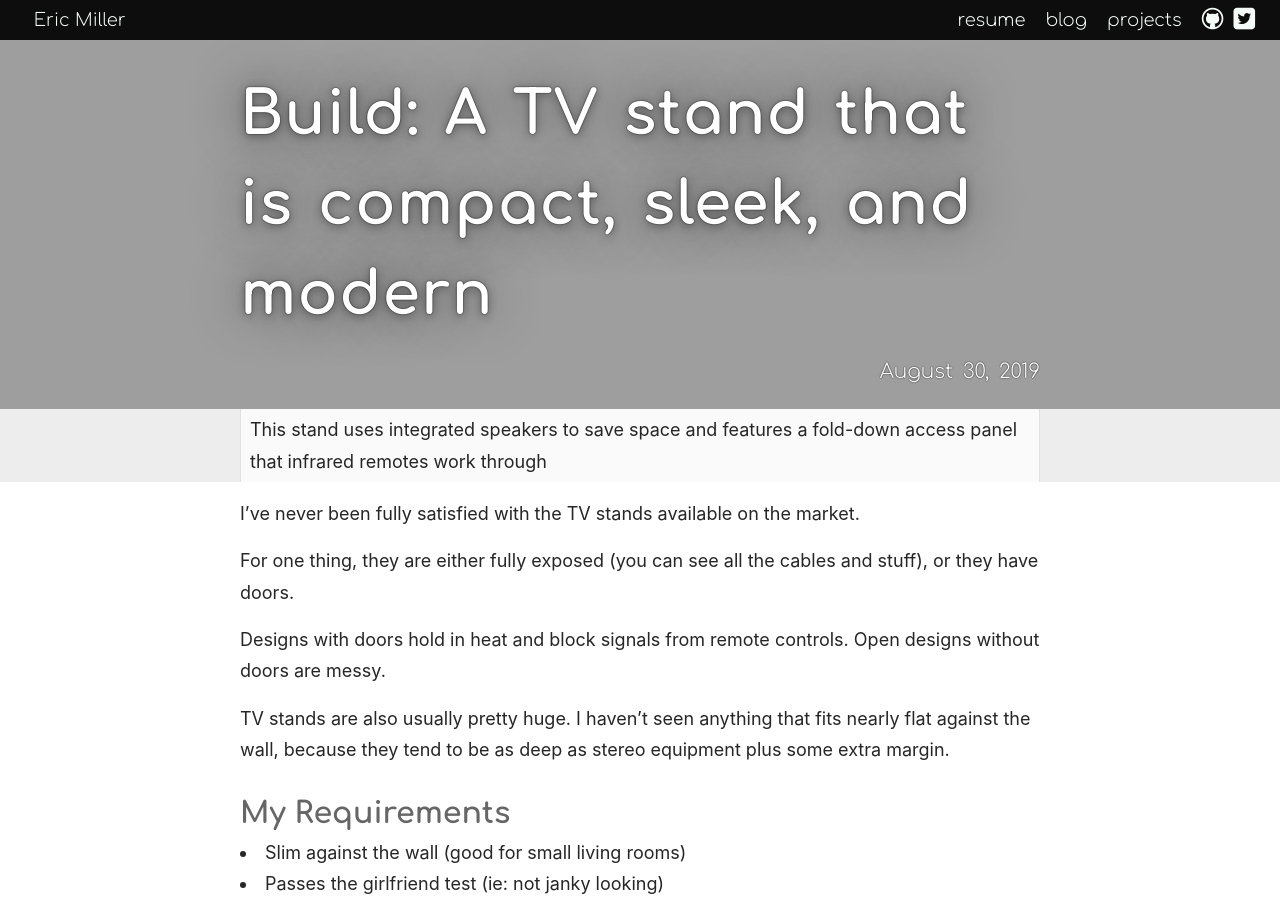
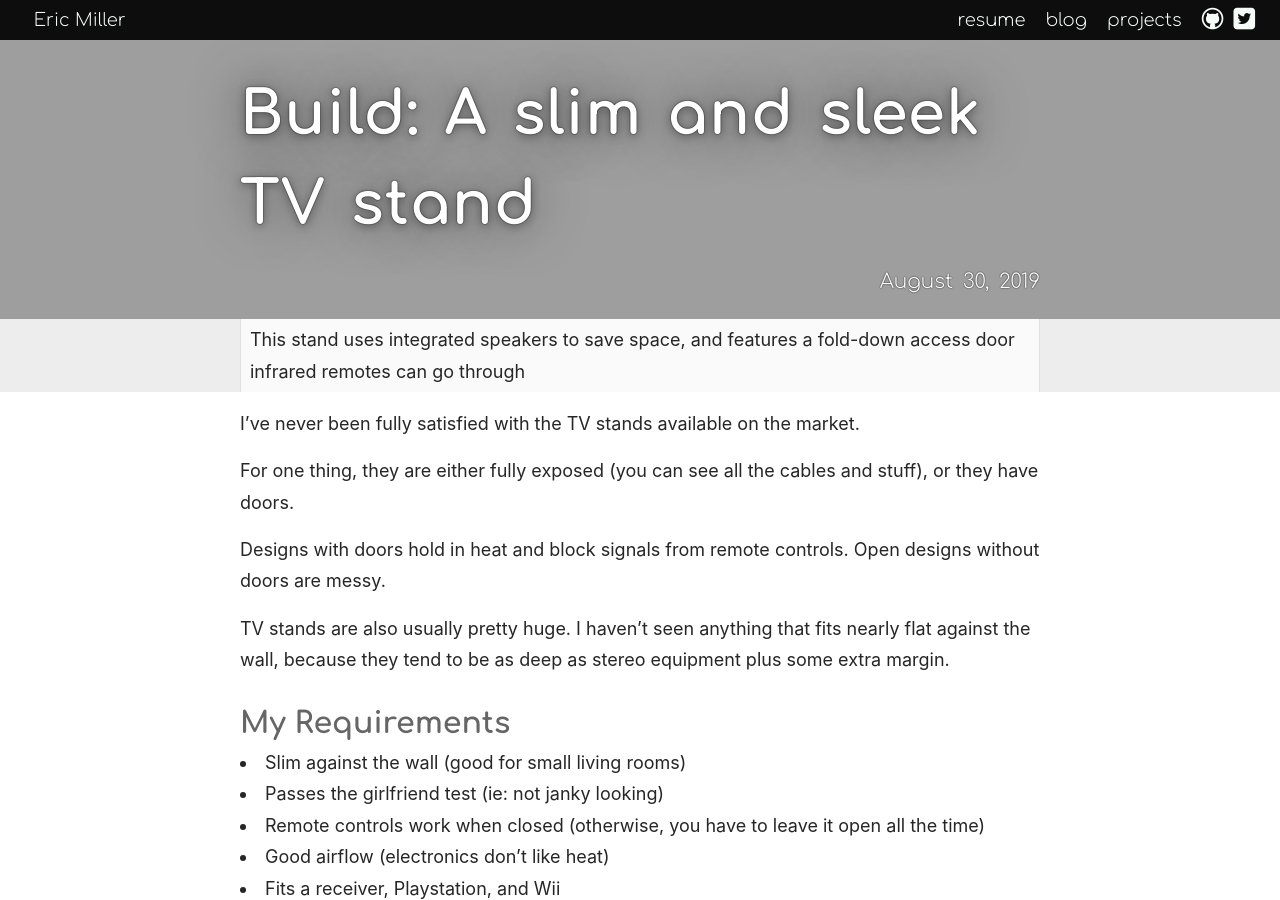
Before and after one commit to SimplGy/simplgy.github.io, a Jekyll site: the page built from blog/_posts/2019-08-30-tv-stand.md, in a window 1280 px wide and 900 px high. Built offline with Jekyll 4.4.1, drawn with Linux system fonts in a browser that asks for light colours.

Commit message:
tweak wording

```diff
--- a/blog/_posts/2019-08-30-tv-stand.md
+++ b/blog/_posts/2019-08-30-tv-stand.md
@@ -1,6 +1,6 @@
 ---
-title: "Build: A TV stand that is compact, sleek, and modern"
-excerpt: "This stand uses integrated speakers to save space and features a fold-down access panel that infrared remotes work through"
+title: "Build: A slim and sleek TV stand"
+excerpt: "This stand uses integrated speakers to save space, and features a fold-down access door infrared remotes can go through"
 banner: //simple.gy/img/tv-stand/view.jpg
 color: rgb(16, 16, 16)
 ---
```
